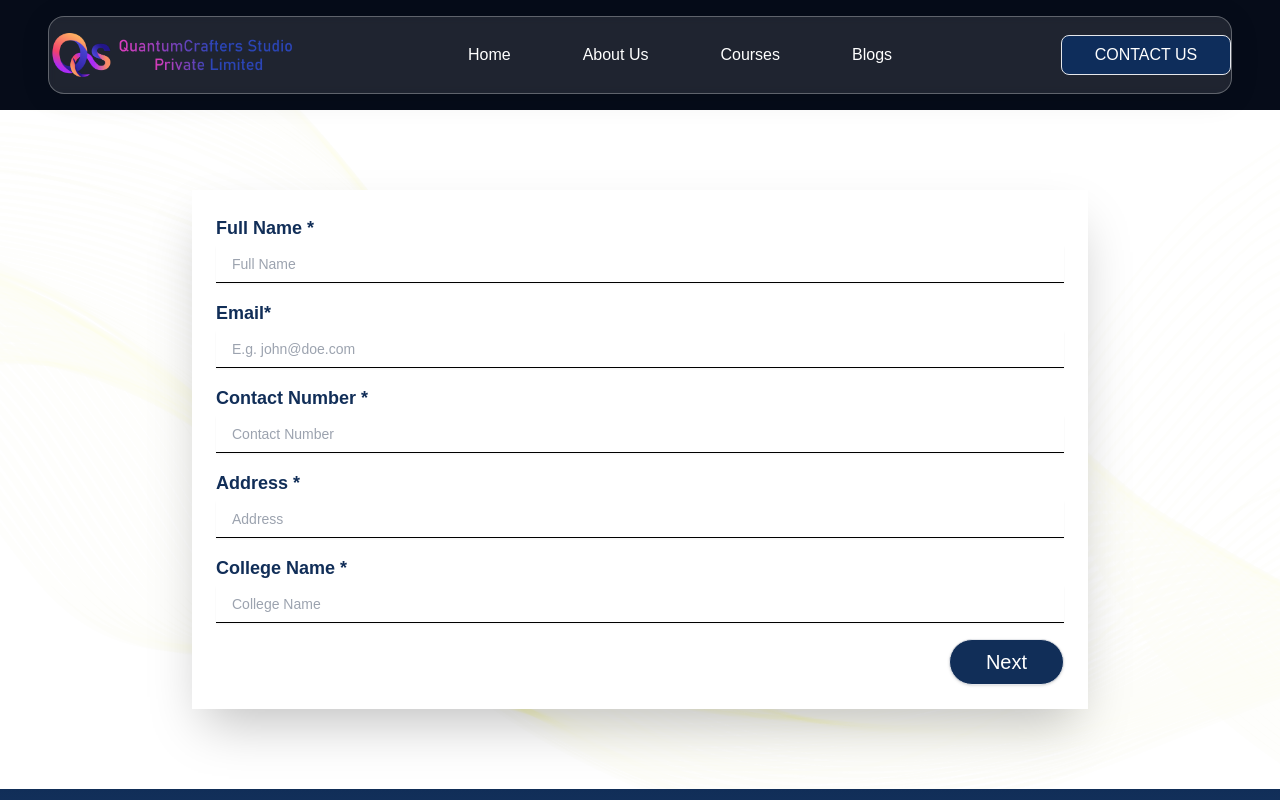
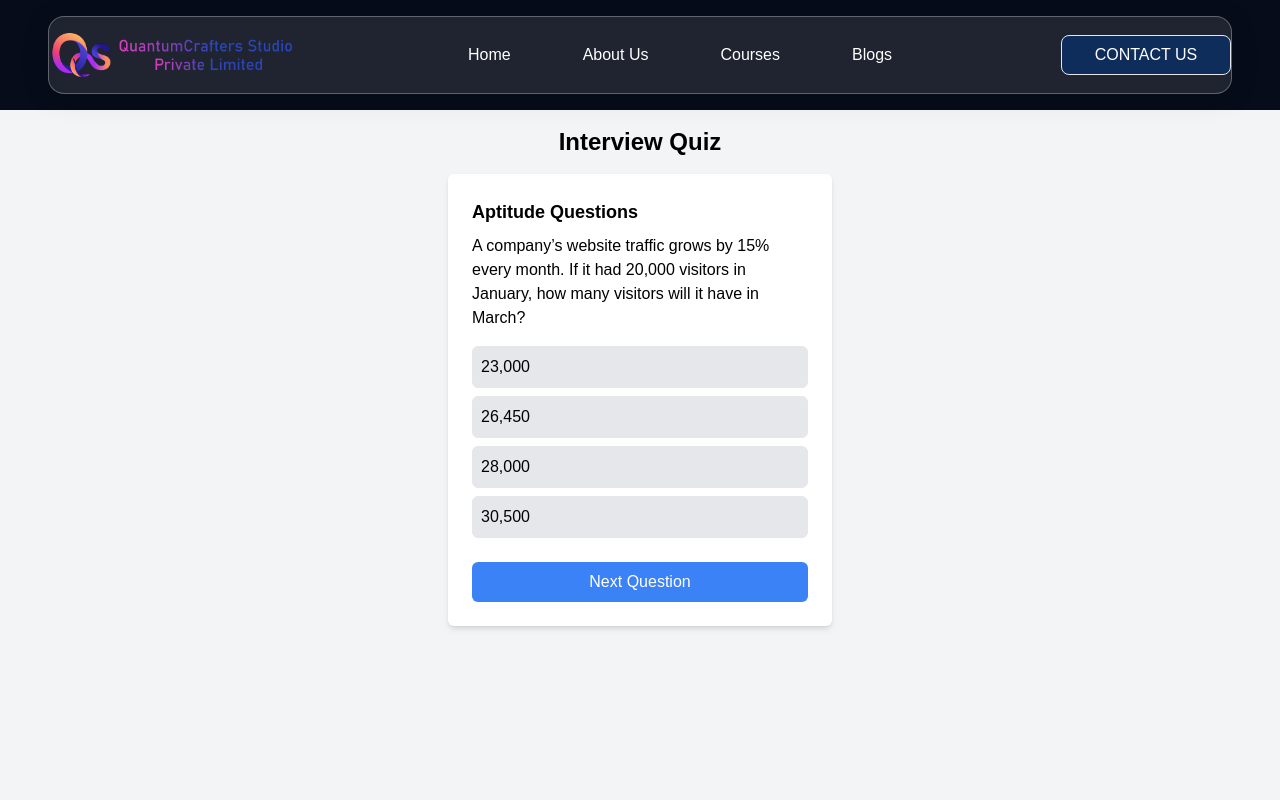
Before and after one commit to qcsstudio/qcsstudio, a Next.js app: page /interview in a window 1280 px wide. Shown: the top 800 px of the page. Built offline with nearby package versions, Linux system fonts and the light colour scheme.

Commit message:
interview questions

```diff
--- a/src/containers/InterviewContainer/InterviewContainer.jsx
+++ b/src/containers/InterviewContainer/InterviewContainer.jsx
@@ -6,6 +6,7 @@ import StudentDetailForm from '@/components/QuizComponents/StudentDetailForm'
 import { StudentDataContext } from '@/context/StudentDataContext'
 import { useContext } from 'react'
 import React from 'react'
+import InterviewQuestionContainer from '../InterviewQuestionContainer/InterviewQuestionContainer'
 
 const InterviewContainer = () => {
 const { showQuiz  ,  setShowQuiz } = useContext(StudentDataContext);
@@ -13,7 +14,7 @@ const { showQuiz  ,  setShowQuiz } = useContext(StudentDataContext);
   return (
     <div>
         <Navbar/>
-        { showQuiz ?  <Quiz/> : <StudentDetailForm/> }
+        { false ?  <Quiz/> : <InterviewQuestionContainer/> }
         <Footer/>
     </div>
   )
--- /dev/null
+++ b/src/containers/InterviewQuestionContainer/InterviewQuestionContainer.jsx
@@ -0,0 +1,178 @@
+import React, { useState } from "react";
+
+const quizData = [
+    {
+      section: "Aptitude Questions",
+      questions: [
+        {
+          question: "A company’s website traffic grows by 15% every month. If it had 20,000 visitors in January, how many visitors will it have in March?",
+          options: ["23,000", "26,450", "28,000", "30,500"],
+          answer: "26,450",
+        },
+        {
+          question: "A digital marketing agency spends ₹75,000 on ads. If 60% goes to Facebook Ads and the rest to Google Ads, how much was spent on Google Ads?",
+          options: ["₹30,000", "₹45,000", "₹50,000", "₹55,000"],
+          answer: "₹30,000",
+        },
+        {
+          question: "A web page takes 5 seconds to load. After optimization, it loads in 3 seconds. What is the percentage decrease in load time?",
+          options: ["25%", "40%", "50%", "60%"],
+          answer: "40%",
+        },
+        {
+          question: "A cybersecurity analyst detects 80 cyber threats in a week. If the number increases by 25% each week, how many threats will there be in the third week?",
+          options: ["125", "140", "150", "160"],
+          answer: "150",
+        },
+        {
+          question: "A website’s bounce rate is 40%, meaning 40% of visitors leave after viewing one page. If 10,000 users visit, how many leave without interacting?",
+          options: ["2,000", "4,000", "6,000", "8,000"],
+          answer: "4,000",
+        },
+        {
+          question: "A data analyst processes 250,000 records in 5 hours. What is the average number of records processed per minute?",
+          options: ["600", "800", "1,000", "1,250"],
+          answer: "1,000",
+        },
+        {
+          question: "If an e-commerce website converts 5% of visitors into buyers, how many buyers would there be out of 50,000 visitors?",
+          options: ["1,000", "2,000", "2,500", "3,000"],
+          answer: "2,500",
+        },
+        {
+          question: "A UI/UX designer reduces unnecessary clicks in a checkout process, improving the conversion rate from 3% to 4%. If 50,000 users visit, how many additional sales occur?",
+          options: ["50", "250", "500", "750"],
+          answer: "500",
+        },
+        {
+          question: "An AI model has an accuracy of 92%. If it processes 5,000 images, how many are misclassified?",
+          options: ["100", "200", "300", "400"],
+          answer: "400",
+        },
+        {
+          question: "If a cybersecurity team identifies 300 phishing emails and blocks 85% of them, how many phishing emails get through?",
+          options: ["35", "45", "50", "60"],
+          answer: "45",
+        }
+      ]
+    },
+    {
+      section: "Technical Questions",
+      questions: [
+        {
+          question: "Which metric measures how often an ad is clicked compared to how often it is shown?",
+          options: ["CPC", "CTR", "CPM", "CPA"],
+          answer: "CTR",
+        },
+        {
+          question: "Which of these factors directly influences SEO rankings?",
+          options: ["High-quality backlinks", "Long meta descriptions", "Excessive keywords", "Hidden text"],
+          answer: "High-quality backlinks",
+        },
+        {
+          question: "Which of these is a backend language?",
+          options: ["HTML", "CSS", "Python", "Bootstrap"],
+          answer: "Python",
+        },
+        {
+          question: "Which HTTP status code means 'Not Found'?",
+          options: ["200", "301", "404", "500"],
+          answer: "404",
+        },
+        {
+          question: "What does CSS stand for?",
+          options: ["Creative Style Sheets", "Computer Style Sheets", "Cascading Style Sheets", "Custom Style Syntax"],
+          answer: "Cascading Style Sheets",
+        },
+        {
+          question: "Which JavaScript framework is used for building single-page applications?",
+          options: ["Django", "React.js", "PHP", "Laravel"],
+          answer: "React.js",
+        },
+        {
+          question: "Which database language is used for querying structured data?",
+          options: ["HTML", "SQL", "Python", "JavaScript"],
+          answer: "SQL",
+        },
+        {
+          question: "Which tool is widely used for creating UI wireframes and prototypes?",
+          options: ["Visual Studio Code", "Figma", "MySQL", "TensorFlow"],
+          answer: "Figma",
+        }
+      ]
+    }
+  ];
+
+
+function InterviewQuestionContainer() {
+  const [currentSection, setCurrentSection] = useState(0);
+  const [currentQuestion, setCurrentQuestion] = useState(0);
+  const [selectedOption, setSelectedOption] = useState(null);
+  const [score, setScore] = useState(0);
+  const [showResult, setShowResult] = useState(false);
+
+  const handleOptionClick = (option) => {
+    setSelectedOption(option);
+  };
+
+  const handleNextQuestion = () => {
+    const section = quizData[currentSection];
+    const question = section.questions[currentQuestion];
+
+    if (selectedOption === question.answer) {
+      setScore(score + 1);
+    }
+
+    setSelectedOption(null);
+
+    if (currentQuestion + 1 < section.questions.length) {
+      setCurrentQuestion(currentQuestion + 1);
+    } else if (currentSection + 1 < quizData.length) {
+      setCurrentSection(currentSection + 1);
+      setCurrentQuestion(0);
+    } else {
+      setShowResult(true);
+    }
+  };
+
+  return (
+    <div className="p-4 bg-gray-100 min-h-screen flex flex-col items-center">
+      <h1 className="text-2xl font-bold mb-4">Interview Quiz</h1>
+      {!showResult ? (
+        <div className="bg-white p-6 shadow-md rounded-md w-96">
+          <h2 className="text-lg font-semibold">{quizData[currentSection].section}</h2>
+          <h3 className="text-md mt-2">{quizData[currentSection].questions[currentQuestion].question}</h3>
+          <div className="mt-4">
+            {quizData[currentSection].questions[currentQuestion].options.map((option, index) => (
+              <button
+                key={index}
+                onClick={() => handleOptionClick(option)}
+                className={`block w-full p-2 my-2 border rounded-md text-left ${
+                  selectedOption === option ? "bg-blue-300" : "bg-gray-200"
+                }`}
+              >
+                {option}
+              </button>
+            ))}
+          </div>
+          <button
+            onClick={handleNextQuestion}
+            disabled={!selectedOption}
+            className="mt-4 bg-blue-500 text-white p-2 rounded-md w-full"
+          >
+            {currentQuestion + 1 < quizData[currentSection].questions.length || currentSection + 1 < quizData.length
+              ? "Next Question"
+              : "See Results"}
+          </button>
+        </div>
+      ) : (
+        <div className="bg-white p-6 shadow-md rounded-md w-96 text-center">
+          <h2 className="text-xl font-bold">Quiz Completed!</h2>
+          <p className="text-lg mt-2">Your score: {score} / {quizData.reduce((total, section) => total + section.questions.length, 0)}</p>
+        </div>
+      )}
+    </div>
+  );
+}
+
+export default InterviewQuestionContainer;
```
